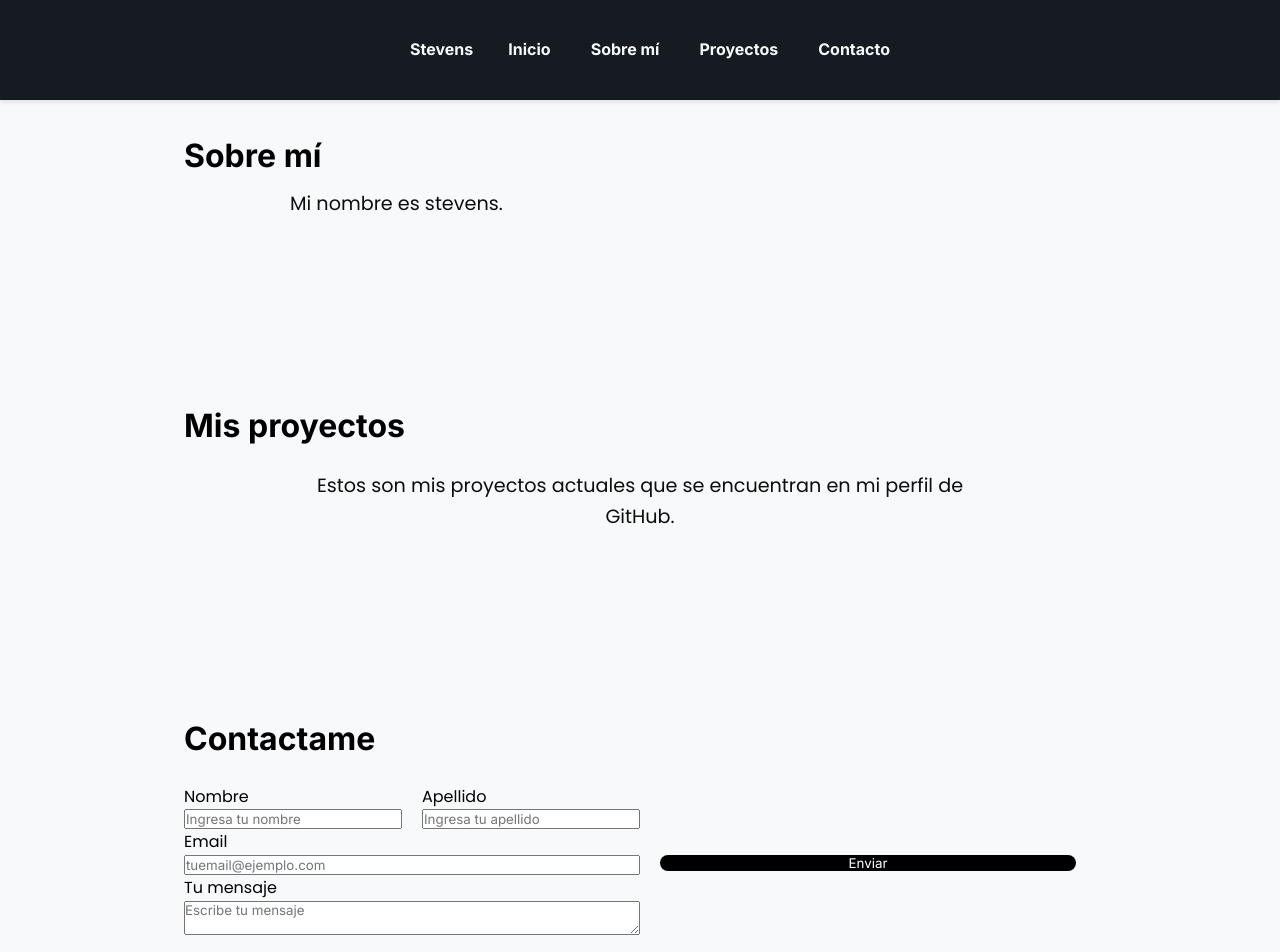
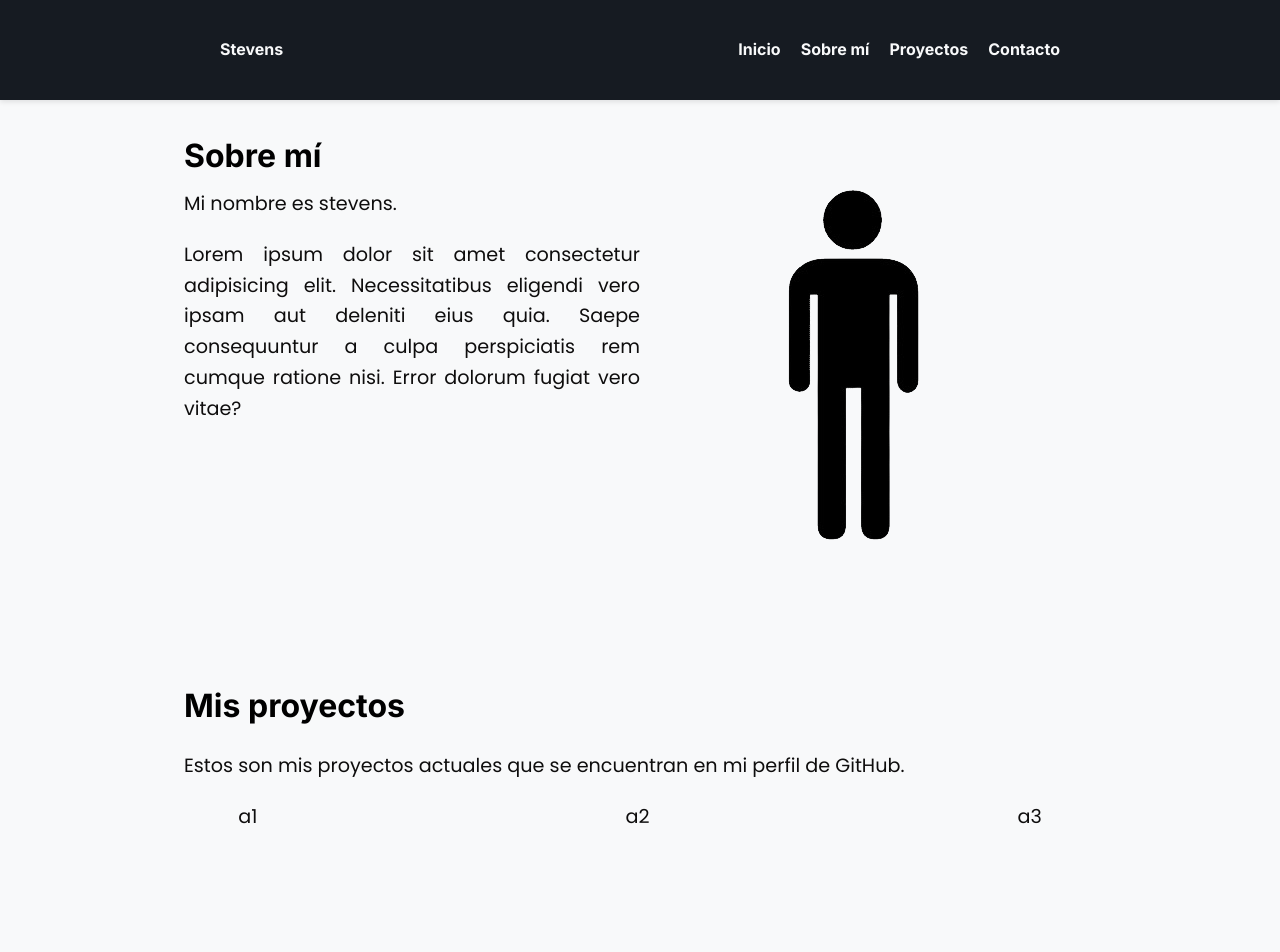
Before and after one commit to StevensHerrera/StevensHerrera.Github.io, a plain HTML site: page index.html in a window 1280 px wide. Shown: the top 952 px of the page. Drawn offline with nearby package versions, Linux system fonts and the light colour scheme.

Commit message:
se actualiza seccion de contacto

```diff
--- a/SitioWeb/src/css/styles.css
+++ b/SitioWeb/src/css/styles.css
@@ -24,7 +24,7 @@ header{
     position: fixed;
     z-index: 1000;
     justify-content: space-between;
-    padding: 20px 390px;
+    padding: 20px 220px;
     align-items: center;
 
 }
@@ -39,13 +39,28 @@ header ul{
 header a {
     text-decoration: none;
     color: #F8F9FA;
-    margin-left: 20px;
+    /* margin-left: 20px; */
     font-weight: 700;
 }
 
 header a:hover{
     color: #433b47;
 }
+.b_index{
+    text-align: start;
+}
+
+/* Hero Section */
+/* .hero {
+    height: 100 vh;
+    display: flex;
+    flex-direction: column;
+    justify-content: center;
+    align-items: center;
+    text-align: center;
+    padding: 0 10%;
+    background: linear-gradient(135deg, #fff 0%, #e2e8f0 100%);
+} */
 
 main{
     padding-top: 50px;
@@ -55,17 +70,27 @@ main{
     justify-content: center;
     margin: 0 auto;
 }
-/* Hero Section */
-.hero {
-    height: 100 vh;
+.main_box{
+    height: 550px;
+}
+.main_div{
     display: flex;
-    flex-direction: column;
-    justify-content: center;
-    align-items: center;
-    text-align: center;
-    padding: 0 10%;
-    background: linear-gradient(135deg, #fff 0%, #e2e8f0 100%);
+    flex-direction: row;
+    /* gap: 300px; */
+    justify-content: start;
 }
+.main_text{
+    text-align: start;
+}
+.text_area{
+    width: 50%;
+}
+
+.main_img{
+    width: 50%;
+
+}
+
 
  h1 {
     font-size: 2rem;
@@ -78,12 +103,14 @@ div {
 }
 
 p {
-    max-width: 700px;
+    /* max-width: 700px; */
     margin: 0 auto;
     font-size: 1.2rem;
     color: #0e0d0d;
     margin-bottom: 20px;
     font-family: 'Poppins', sans-serif;
+    text-align: start;
+    text-align: justify;
 }
 
 /* Secciones Generales */
@@ -97,9 +124,16 @@ h2 {
     text-align: center;
     margin-bottom: 20px;
     font-size: 2rem;
-    border-bottom: 3px solid var(--primary);
     display: inline-block;
     width: auto;
+}
+.project_div{
+    display: flex;
+    flex-direction: row;
+    text-align: center;
+    justify-content: center;
+    margin-top: 10px;
+    gap: 23em;
 }
 
 .container {
@@ -146,7 +180,7 @@ h2 {
     text-align: center;
     display: flex;
     flex-direction: column;
-    width: 50%;
+    width: 130%;
 }
 
 .names{
@@ -187,23 +221,35 @@ label {
     display: flex;
     flex-direction: column;
     text-align: start;
+
+}
+.area_box{
+  /* width: 100%; /* Ancho fijo */
+  /* padding: 10px; /* Altura basada en espaciado */
+  /* font-size: 16px; */
+  resize: none;
 }
 
+
+
 .send_button{
-    width: 50%;
+    width:100%;
     display: flex;
+    align-items: end;
     flex-direction: column;
     justify-content: center;
     margin-top: 8px;
-    padding: 20px;
+    padding-left: 30px;
 }
 
 .button_send{
+    width: 100%;
     background-color: #000000;
     color: #fff;
     border-radius: 8px;
     border: none;
-    font-family: 'Inter', sans-serif;
+    font-family: 'Poppins', sans-serif;
+    padding: 10px;
 }
 
 
@@ -220,6 +266,7 @@ footer {
 }
 footer a, footer p  {
     color: #F8F9FA;
+    text-align: center;
 }
 
 footer a:hover{
--- a/index.html
+++ b/index.html
@@ -17,7 +17,7 @@
 
 <body>
     <header>
-        <a href="index.html">Stevens</a>
+        <a class=""href="index.html">Stevens</a>
         <nav>
             <ul>
                 <li><a href="index.html">Inicio</a></li>
@@ -29,18 +29,35 @@
     </header>
 
     <main>
-        <section>
-            <h1 class="main_text">Sobre mí</h1>
-            <p>Mi nombre es stevens.</p>
+        <section class="main_box">
+
+            <div class="main_div">
+                <div class="text_area">
+                    <h1 class="main_text">Sobre mí</h1>
+                    <p>Mi nombre es stevens.</p>
+                    <p>Lorem ipsum dolor sit amet consectetur adipisicing elit. Necessitatibus eligendi vero ipsam aut deleniti eius quia. Saepe consequuntur a culpa perspiciatis rem cumque ratione nisi. Error dolorum fugiat vero vitae?</p>
+                </div>
+                <div class="main_img">
+                    <img src="/SitioWeb/public/silueta.png" alt="Imagen simuelta">
+                </div>
+            </div>
         </section>
         <section>
             <h2>Mis proyectos</h2>
             <div>
                 <p>Estos son mis proyectos actuales que se encuentran en mi perfil de GitHub.</p>
-
-
+                <div class ="project_div">
+                    <div>
+                        <p>a1</p>
+                    </div>
+                    <div>
+                        <p>a2</p>
+                    </div>
+                    <div>
+                        <p>a3</p>
+                    </div>
+                </div>
             </div>
-
         </section>
         <section class="contact_box">
             <h2 class="contact_text">Contactame</h2>
@@ -62,7 +79,7 @@
                 </div>
                 <div class="mensaje_box">
                     <label for="Tu mensaje">Tu mensaje</label>
-                    <textarea name="Mensaje" id="Mensaje" placeholder="Escribe tu mensaje"></textarea>
+                    <textarea class="area_box" name="Mensaje" id="Mensaje" placeholder="Escribe tu mensaje" rows="7" cols="50"></textarea>
                 </div>
             </div>
                 <div class="send_button">
@@ -72,10 +89,10 @@
         </section>
     </main>
     <footer>
-        <p>Stevens.</p>
+        <p class="foot_text">Stevens.</p>
         <ul>
-            <li><a href="https://instagram.com/2sahh5?igsh=ZHkzYWJqNjlsOWZw"><i class="bi bi-instagram"></i></a></li>
-            <li><a href="https://Github.com/StevensHerrera"><i class="bi bi-github"></i></a></li>
+            <li><a href="https://instagram.com/2sahh5?igsh=ZHkzYWJqNjlsOWZw" target="_blank"><i class="bi bi-instagram"></i></a></li>
+            <li><a href="https://Github.com/StevensHerrera" target="_blank"><i class="bi bi-github"></i></a></li>
             <li><a href="linkedin.com"><i class="bi bi-linkedin"></i></a></li>
         </ul>
     </footer>
```
Also changed, not shown: SitioWeb/public/png-transparent-person-silhouette-human-animals-text-logo-thumbnail.png (added), SitioWeb/public/silueta.png (added).
